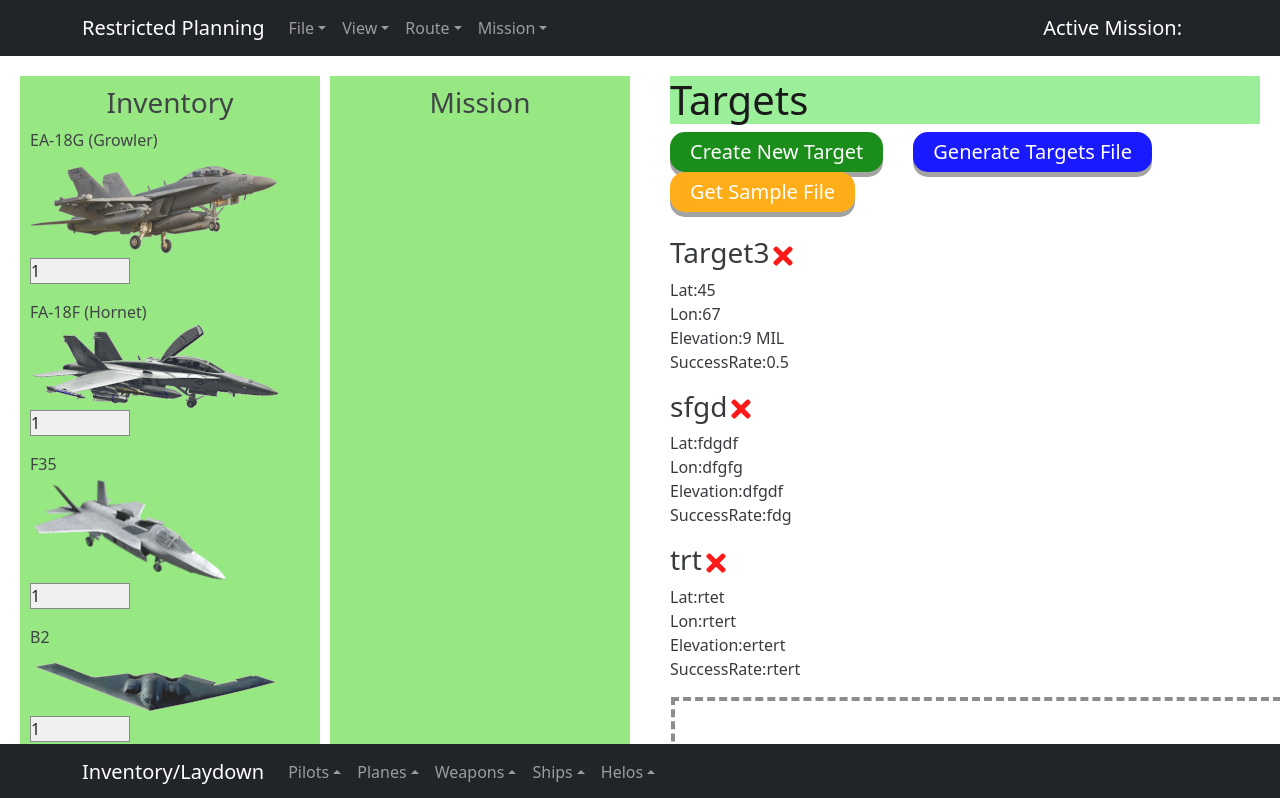
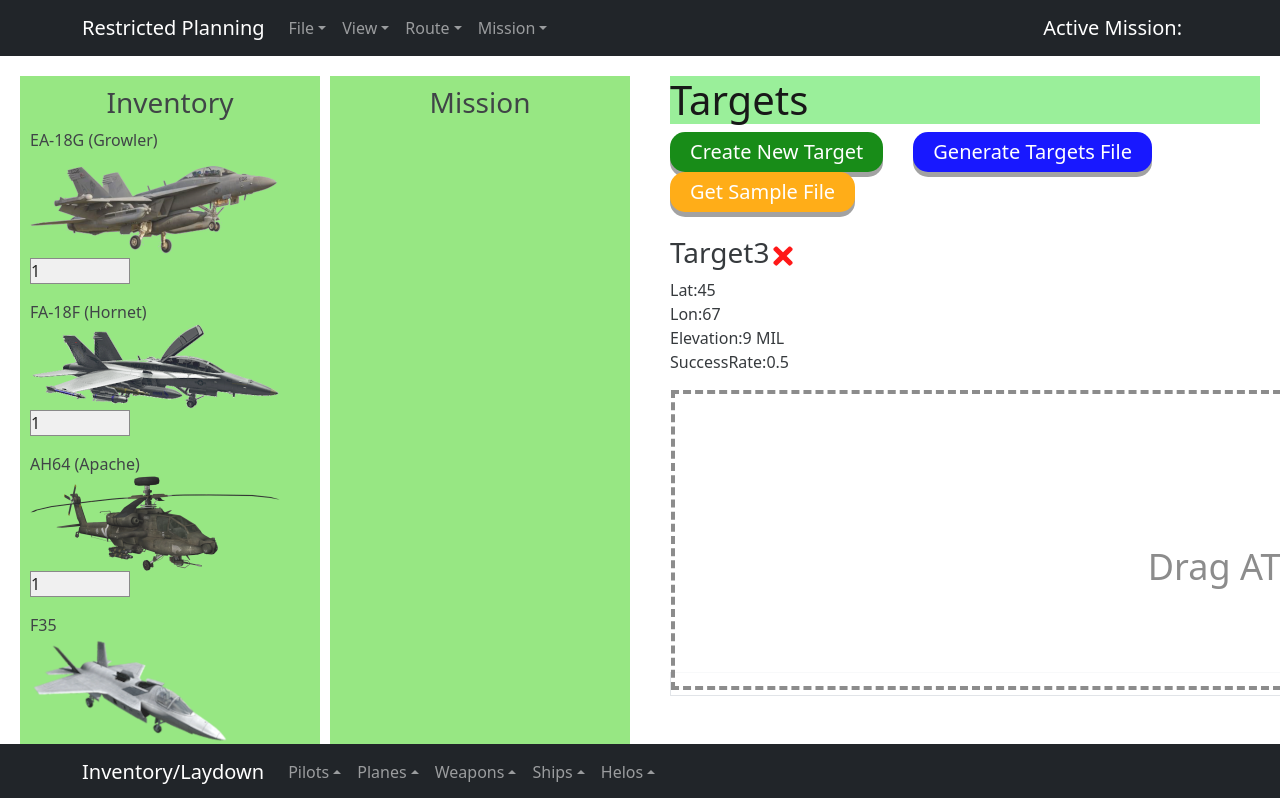
Before and after one commit to Jonathan805/RestrictedPlanning, a React (Create React App) app: page / in a window 1280 px wide. Shown: the top 798 px of the page. Built offline with nearby package versions, Linux system fonts and the light colour scheme; data requests are answered from the project's data file; what react-sizeme would draw is missing.

Commit message:
Adding Helo
Adding Helo in selectable aircraft

```diff
--- a/db.json
+++ b/db.json
@@ -7,22 +7,6 @@
       "elevation": "9 MIL",
       "successRate": "0.5",
       "id": 4
-    },
-    {
-      "name": "sfgd",
-      "latitude": "fdgdf",
-      "longitude": "dfgfg",
-      "elevation": "dfgdf",
-      "successRate": "fdg",
-      "id": 5
-    },
-    {
-      "name": "trt",
-      "latitude": "rtet",
-      "longitude": "rtert",
-      "elevation": "ertert",
-      "successRate": "rtert",
-      "id": 6
     }
   ]
 }
--- a/src/Components/AirVehicleDragDrop/AirVehicles.js
+++ b/src/Components/AirVehicleDragDrop/AirVehicles.js
@@ -8,6 +8,8 @@ import Growler from '../../AircraftImages/Growler.png';
 import FA18F from '../../AircraftImages/FA-18A.png';
 import F35 from '../../AircraftImages/F35.png';
 import B2 from '../../AircraftImages/B2.png';
+import AH64 from '../../AircraftImages/AH-64.png';
+
 
 const AirVehicles = () => {
     return (
@@ -21,9 +23,12 @@ const AirVehicles = () => {
           <Aircraft aircraftName='FA-18F (Hornet)' image={FA18F} />
         </Card>
         <Card id="Aircraft-3" className="aircraft" draggable="true">
+          <Aircraft aircraftName='AH64 (Apache)' image={AH64} />
+        </Card>
+        <Card id="Aircraft-4" className="aircraft" draggable="true">
           <Aircraft aircraftName='F35' image={F35} />
         </Card>
-        <Card id="Aircraft-4" className="aircraft" draggable="true">
+        <Card id="Aircraft-5" className="aircraft" draggable="true">
           <Aircraft aircraftName='B2' image={B2} />
         </Card>
       </Board>
```
Also changed, not shown: src/AircraftImages/AH-64.png (added).
